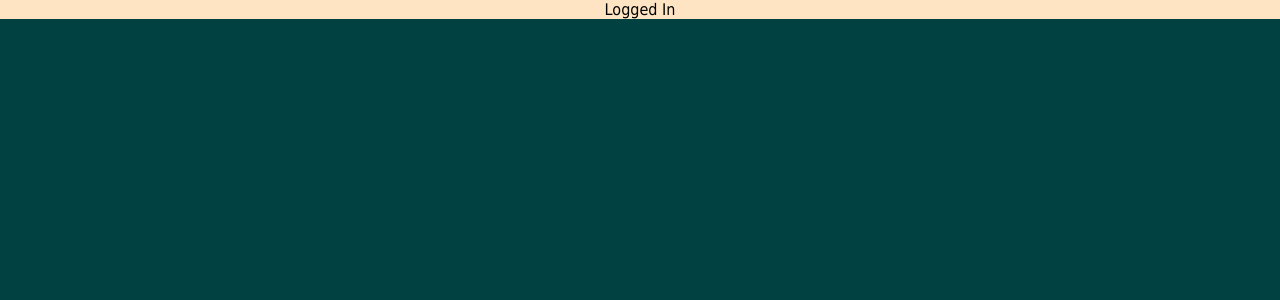
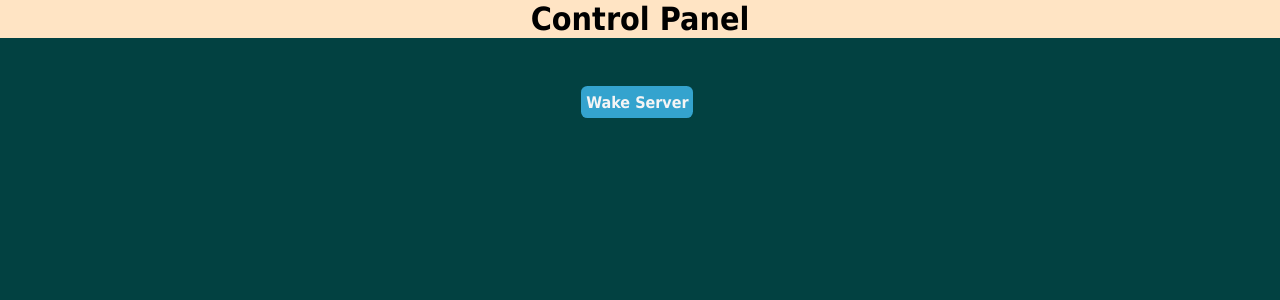
Before and after one commit to 888iee/phpAuth, a PHP site: page / in a window 1280 px wide. Shown: the part 80-380 px from the top of the page. Run offline with PHP 8.4, Linux system fonts and the light colour scheme; the visitor is signed in with stand-in values (Sample User, id 1).

Commit message:
changed design

```diff
--- /dev/null
+++ b/src/css/index.css
@@ -0,0 +1,9 @@
+section {
+    display: flex;
+    justify-content: center;
+}
+
+.wakebtn {
+    margin-right: 0;
+    margin-top: 3em;
+}
--- a/src/header.php
+++ b/src/header.php
@@ -21,24 +21,29 @@
             </div>
             <div class="original-header">
                 <?php
-                    if(isset($_SESSION['userId'])) {
-                        echo '<ul class="nav-links">
+                    if(isset($_SESSION['ROLE'])) {
+                        if($_SESSION['ROLE'] == "ADMIN"){
+                        echo '
+                            <ul class="nav-links">
                                 <li>
                                     <a href="control.php" class="btn-link">Controls</a>
                                 </li>
                             </ul>';
+                        }
                     }
                 ?>
                 <div class="login-form">
                     <?php
                         $id = isset($_GET['id'])?$_GET['id']:'';
                         if(isset($_SESSION['userId'])){
-                            echo '<form action="includes/logout_includes.php" method="post">
+                            echo '
+                                <form action="includes/logout_includes.php" method="post">
                                     <button type="submit" name="logout-submit">Logout</button>
                                 </form>';
 
                         } else {
-                            echo '                    <form class="login" action="includes/login_includes.php" method="post">
+                            echo '
+                                <form class="login" action="includes/login_includes.php" method="post">
                                     <div class="txt-fields">
                                         <input type="text" name="id" placeholder="Login ID" value="'.$id.'">
                                         <input type="password" name="password" placeholder="Password">
--- /dev/null
+++ b/src/includes/wake_includes.php
@@ -0,0 +1 @@
+<!-- insert wol script call -->
--- a/src/index.php
+++ b/src/index.php
@@ -3,16 +3,21 @@
 ?>
     <link rel="stylesheet" href="css/notifications.css">
     <link rel="stylesheet" href="css/fonts.css">
+    <link rel="stylesheet" href="css/index.css">
     <main>
         <?php
-            if(isset($_SESSION['userId'])){
-                echo '<p class="notes">Logged In</p>';
-            } else {
-                echo '<p class="notes">Logged Out</p>';
+            if(isset($_SESSION['ROLE'])) {
+                if($_SESSION['ROLE'] == "ADMIN"){
+                    echo '<h1 class="notes">Control Panel</h1>';
+                }
             }
         ?>
+        <section>
+            <form action="includes/wake_includes.php" method="post">
+                <button class="wakebtn" type="submit">
+                    Wake Server
+                </button>
+            </form>
+        </section>
+
     </main>
-
-<?php
-    require "footer.php";
-?>
```
Also changed, not shown: src/control.php (+0 -13 lines), src/footer.php (deleted). Lines whose indentation alone changed are shown as unchanged.
